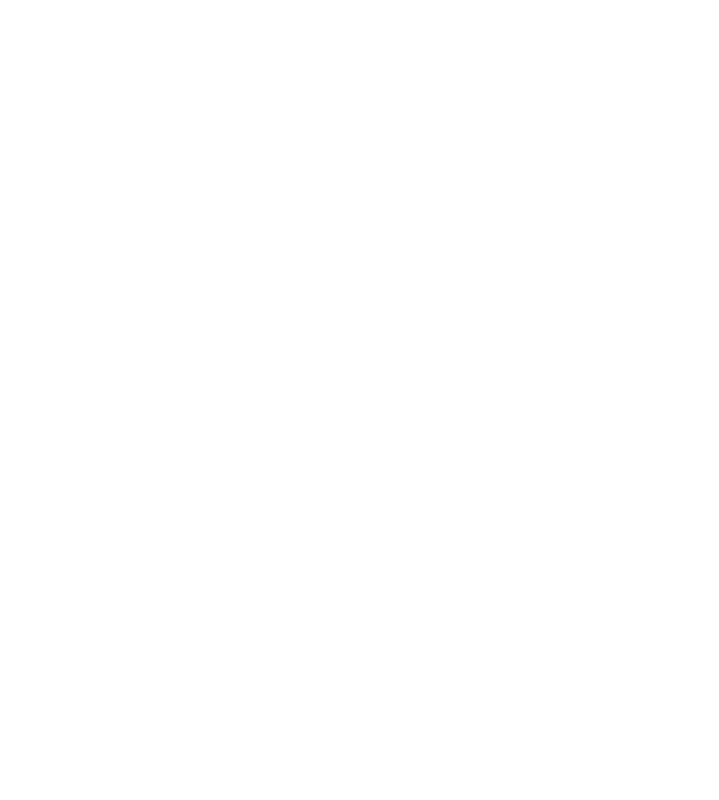
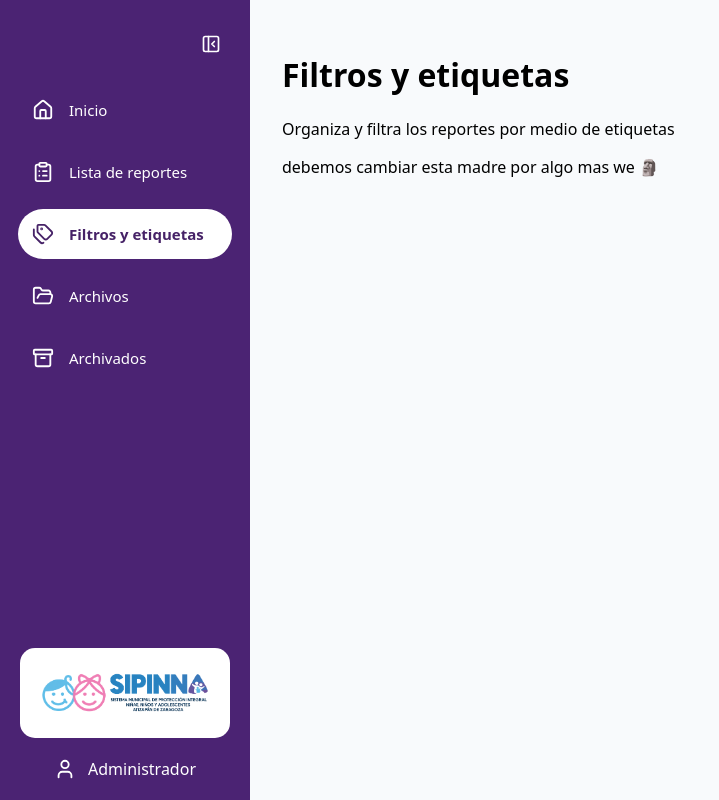
Before and after one commit to k4abrego/Web-Bloque, a React app: page /admin/filtros in a window 1280 px wide. Before the commit this address had no page. Shown: the whole page, without its empty margins (0-719 px from the left). Built offline with nearby package versions, Linux system fonts and the light colour scheme; the HTML template or start-up script is replaced by a standard one.

Commit message:
navegación entre paginas del panel admin

```diff
--- a/src/App.jsx
+++ b/src/App.jsx
@@ -4,27 +4,83 @@ import AdminLayout from "./layouts/adminLayout";
 import Login from "./pages/login/login";
 import InicioAdmin from "./pages/admin/inicioAdmin";
 import InicioAlimentador from "./pages/alimentador/inicioAlim";
+import ReportesAdmin from "./pages/admin/reportesAdmin";
+import FiltrosAdmin from "./pages/admin/filtrosAdmin";
+import ArchivosAdmin from "./pages/admin/archivosAdmin";
+import ArchivadosAdmin from "./pages/admin/archivadosAdmin";
+
 
 function App() {
+
   return (
+
     <BrowserRouter>
+
       <Routes>
-        <Route path="/" element={<Login />} />
-        <Route path="/login" element={<Login />} />
 
-        <Route path="/admin" element={<AdminLayout />}>
+        {/* Página de inicio de sesión */}
+        <Route
+          path="/"
+          element={<Login />}
+        />
 
-          <Route index element={<InicioAdmin />} />
+        <Route
+          path="/login"
+          element={<Login />}
+        />
+
+
+        {/* Panel de administrador */}
+        <Route
+          path="/admin"
+          element={<AdminLayout />}
+        >
+
+          {/* Inicio */}
+          <Route
+            index
+            element={<InicioAdmin />}
+          />
+
+          {/* Lista de reportes */}
+          <Route
+            path="reportes"
+            element={<ReportesAdmin />}
+          />
+
+          {/* Filtros y etiquetas */}
+          <Route
+            path="filtros"
+            element={<FiltrosAdmin />}
+          />
+
+          {/* Archivos */}
+          <Route
+            path="archivos"
+            element={<ArchivosAdmin />}
+          />
+
+          {/* Archivados - provisional */}
+          <Route
+            path="archivados"
+            element={<ArchivadosAdmin />}
+          />
 
         </Route>
 
+
+        {/* Panel Alimentador */}
         <Route
           path="/alimentador"
           element={<InicioAlimentador />}
         />
+
       </Routes>
+
     </BrowserRouter>
+
   );
+
 }
 
 export default App;
--- a/src/components/sidebar/sidebar.css
+++ b/src/components/sidebar/sidebar.css
@@ -89,10 +89,11 @@
     transform: scale(1.05)
 }
 
-.sidebar-item.active:hover{
+/* .sidebar-item.active:hover{
     background:rgba(255,255,255,.15);
     color: white
-}
+
+} */
 
 /* Boton del menu sleeccinado */
 .sidebar-item.active {
--- a/src/components/sidebar/sidebar.jsx
+++ b/src/components/sidebar/sidebar.jsx
@@ -45,13 +45,15 @@ function Sidebar({ isOpen, onToggle }) {
           ========================= */}
 
       <nav className="sidebar-menu">
+
+        {/* Inicio */}
         <NavLink
           to="/admin"
           end
-          className={({isActive}) =>
+          className={({ isActive }) =>
             isActive
-            ? "sidebar-item active"
-            : "sidebar-item"
+              ? "sidebar-item active"
+              : "sidebar-item"
           }
         >
           <House size={22}/>
@@ -59,48 +61,75 @@ function Sidebar({ isOpen, onToggle }) {
           <span className="sidebar-text">
             Inicio
           </span>
-
         </NavLink>
 
-        <button
-          className="sidebar-item"
-          disabled
+
+        {/* Lista de reportes */}
+        <NavLink
+          to="/admin/reportes"
+          className={({ isActive }) =>
+            isActive
+              ? "sidebar-item active"
+              : "sidebar-item"
+          }
         >
           <ClipboardList size={22}/>
+
           <span className="sidebar-text">
             Lista de reportes
           </span>
-        </button>
+        </NavLink>
 
-        <button
-          className="sidebar-item"
-          disabled
+
+        {/* Filtros y etiquetas */}
+        <NavLink
+          to="/admin/filtros"
+          className={({ isActive }) =>
+            isActive
+              ? "sidebar-item active"
+              : "sidebar-item"
+          }
         >
           <Tags size={22}/>
+
           <span className="sidebar-text">
             Filtros y etiquetas
           </span>
-        </button>
+        </NavLink>
 
-        <button
-          className="sidebar-item"
-          disabled
+
+        {/* Archivos */}
+        <NavLink
+          to="/admin/archivos"
+          className={({ isActive }) =>
+            isActive
+              ? "sidebar-item active"
+              : "sidebar-item"
+          }
         >
           <FolderOpen size={22}/>
+
           <span className="sidebar-text">
             Archivos
           </span>
-        </button>
+        </NavLink>
 
-        <button
-          className="sidebar-item"
-          disabled
+
+        {/* Archivados */}
+        <NavLink
+          to="/admin/archivados"
+          className={({ isActive }) =>
+            isActive
+              ? "sidebar-item active"
+              : "sidebar-item"
+          }
         >
           <Archive size={22}/>
+
           <span className="sidebar-text">
             Archivados
           </span>
-        </button>
+        </NavLink>
 
       </nav>
 
--- /dev/null
+++ b/src/pages/admin/archivadosAdmin.jsx
@@ -0,0 +1,10 @@
+function ArchivadosAdmin () {
+    return (
+        <div>
+            <h1>Archivados</h1>
+            <p>esta mmda tmb hay que cambiarla jajaja</p>
+        </div>
+    );
+}
+
+export default ArchivadosAdmin;
--- /dev/null
+++ b/src/pages/admin/archivosAdmin.jsx
@@ -0,0 +1,9 @@
+function ArchivosAdmin () {
+    return (
+        <div>
+            <h1>Archivos</h1>
+            <p>Consulta los archvios y evidencias asociados a los reportes registrados.</p>        </div>
+    );
+}
+
+export default ArchivosAdmin;
--- /dev/null
+++ b/src/pages/admin/filtrosAdmin.jsx
@@ -0,0 +1,11 @@
+function FiltrosAdmin() {
+    return (
+        <div>
+            <h1>Filtros y etiquetas</h1>
+            <p>Organiza y filtra los reportes por medio de etiquetas</p>
+            <p>debemos cambiar esta madre por algo mas we 🗿</p>
+        </div>
+    );
+}
+
+export default FiltrosAdmin;
--- /dev/null
+++ b/src/pages/admin/reportesAdmin.jsx
@@ -0,0 +1,10 @@
+function ReportesAdmin() {
+    return (
+        <div>
+            <h1>Lista de reportes</h1>
+            <p>Consulta y administra los reportes registrados.</p>
+        </div>
+    );
+}
+
+export default ReportesAdmin;
--- a/src/pages/login/login.jsx
+++ b/src/pages/login/login.jsx
@@ -32,11 +32,11 @@ function Login() {
             className="sipinna-logo"
             />
 
-          {/* <h2>
-            Sistema de Administración
+          <h2>
+            texto explicativo
             <br />
-            de reportes
-          </h2> */}
+            si
+          </h2>
         </div>
       </div>
 
```
